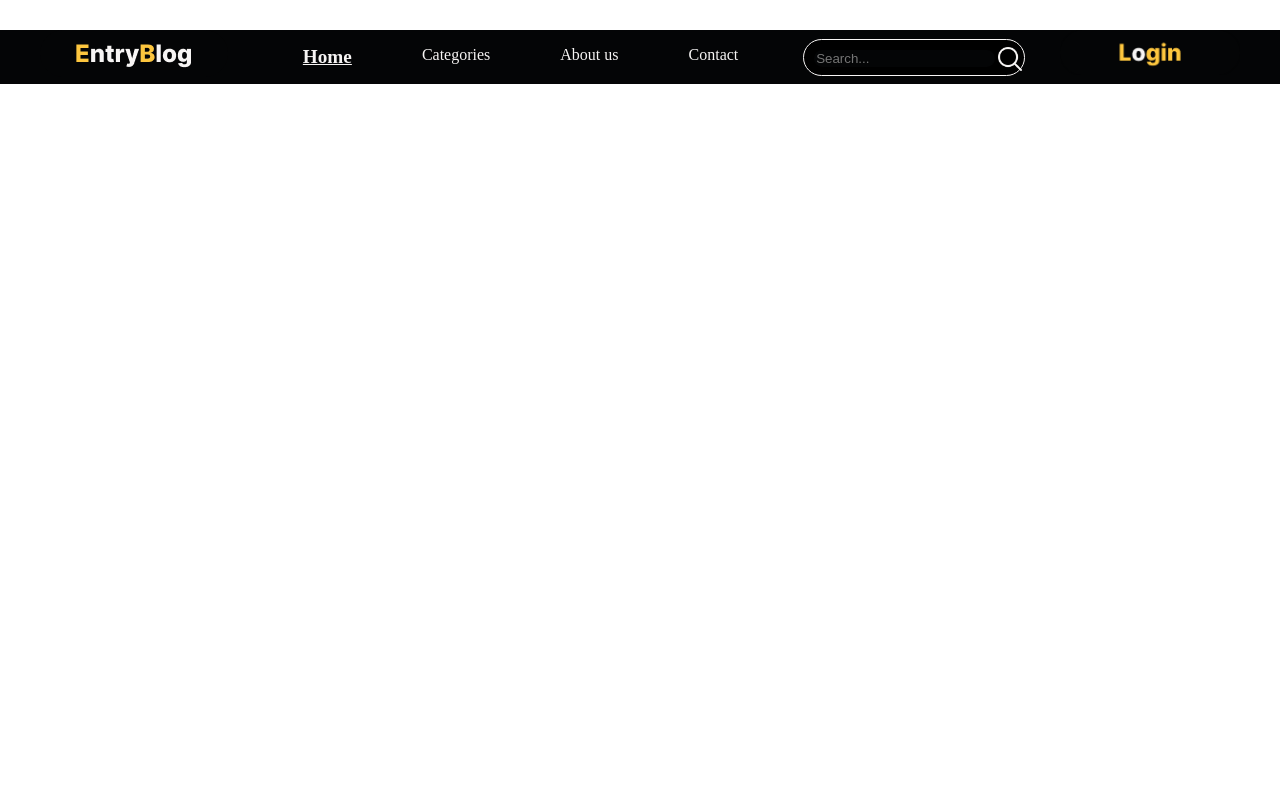
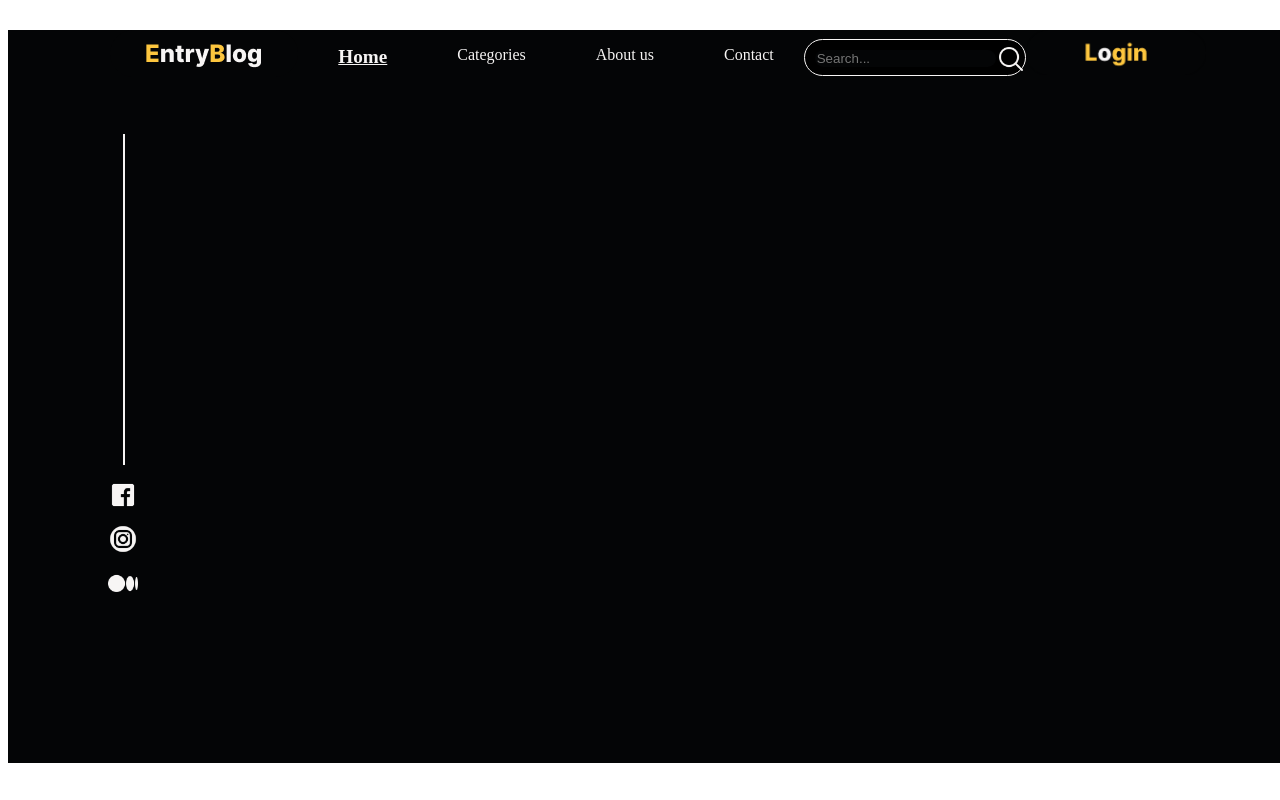
Before and after one commit to lakshan9kavindu/EntryBlog, a PHP site: page / in a window 1280 px wide. Run offline with PHP 8.4, Linux system fonts and the light colour scheme.

Commit message:
feat/create social media icon structure

```diff
--- a/index.css
+++ b/index.css
@@ -1,11 +1,23 @@
 body{
     font-family: ;
-    margin: 0;
+
 }
+
+/*
+header
+*/
 
 header{
     background-color: #040506;
+    height: 733px;
+    width: 1300px;
+    margin-left: auto;
+    margin-right: auto;
 }
+
+/*
+navigationbar
+*/
 
 .navigation{
     display: flex;
@@ -16,7 +28,6 @@ header{
     display: inline-flex;
     margin-left: auto;
     margin-right: auto;
-    width: 1200px;
     background-color: #040506;
 }
 
@@ -73,3 +84,31 @@ header{
     width: auto;
     height: 45px;
 }
+
+
+/*
+main header
+*/
+
+.main-header{
+    display: flex;
+    width: 32px;
+    margin-top: 50px;
+    margin-left: 100px;
+}
+
+.line{
+    padding: 1px;
+    margin-right: auto;
+    margin-left: auto;
+    width: 0.7px;
+    background-color: #F7F5F4;
+    height: 329px;
+    margin-bottom: 5px;
+}
+
+.social-links img{
+    width: 30px;
+    height: 30px;
+    margin-top: 10px;
+}
--- a/index.html
+++ b/index.html
@@ -32,6 +32,20 @@
                 </div>
             </div>
         </section>
+        <section>
+            <div class="main-header">
+                <div class="social-icon">
+                    <div class="line">
+
+                    </div>
+                    <div class="social-links">
+                        <a href="#"><img src="assets/icons/facebook.png" alt="Facebook"></a>
+                        <a href="#"><img src="assets/icons/Instagram Circle.png" alt="instagram"></a>
+                        <a href="#"><img src="assets/icons/Medium.png" alt="medium"></a>
+                    </div>
+                </div>
+            </div>
+        </section>
     </header>
 </body>
 
```
Also changed, not shown: assets/texts/header h1.png (added).
